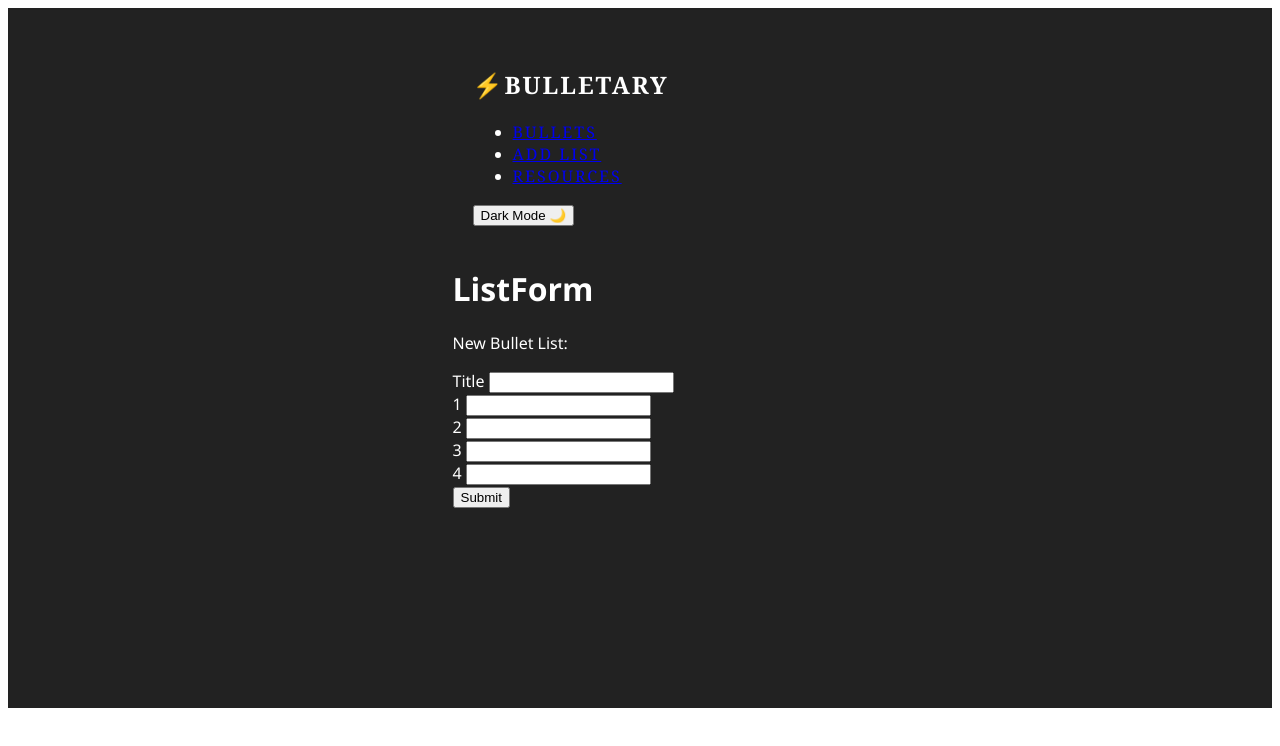
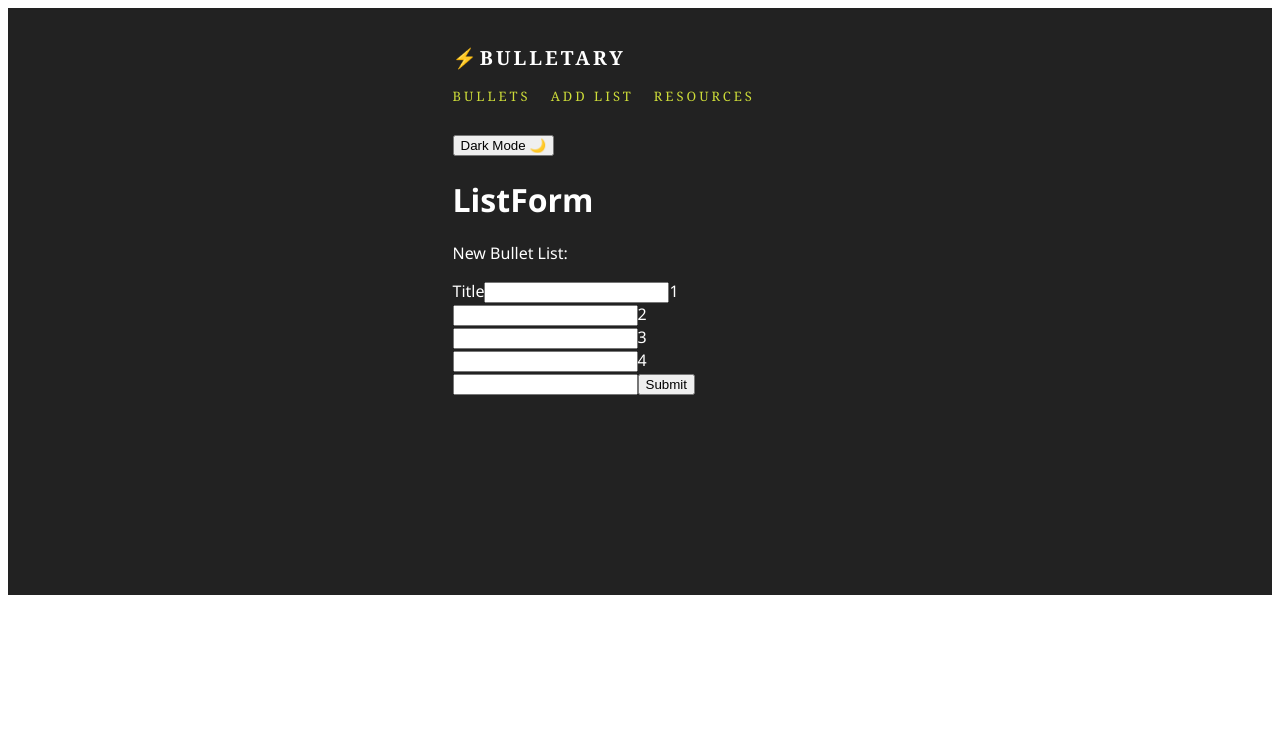
Before and after one commit to evareitzel/Bulletor, a React (Create React App) app: page /add-list in a window 1280 px wide. Shown: the top 746 px of the page. Built offline with nearby package versions, Linux system fonts and the light colour scheme; data requests are answered from the project's data file.

Commit message:
NavBar is on one line

```diff
--- a/src/components/ListForm.js
+++ b/src/components/ListForm.js
@@ -11,28 +11,32 @@ function ListForm() {
   const [task4, setTask4] = useState("")
 
   function handleTitleChange(e){
-    // e.preventDefault()
+    e.preventDefault()
     setTitle(e.target.value)
   }
 
   function handleTask1Change(e){
+    e.preventDefault()
     setTask1(e.target.value)
   }
 
   function handleTask2Change(e){
+    e.preventDefault()
     setTask2(e.target.value)
   }
 
   function handleTask3Change(e){
+    e.preventDefault()
     setTask3(e.target.value)
   }
 
   function handleTask4Change(e){
+    e.preventDefault()
     setTask4(e.target.value)
   }
 
   function handleSubmit(e){
-    // e.target.preventDefault()
+    e.preventDefault()
     console.log('Submitted!')
   }
 
@@ -47,57 +51,47 @@ function ListForm() {
       <h1>ListForm</h1>
       <p>New Bullet List: </p>
       <form>
-        <div>
-          <label>Title </label>
+          <label>Title
           <input
             onChange={handleTitleChange}
             // placeholder="Title of your List" // FIX
             // type="text"
             // value="title"
-          ></input>
-        </div>
-        <div>
-          <label>1 </label>
+          />
+          </label>
+          <label>1
           <input
             onChange={handleTask1Change}
             // placeholder="Task 1" // FIX
             // type="text"
             // value="task1"
-          >
-          </input>
-        </div>
-        <div>
-          <label>2 </label>
+          />
+          </label>
+          <label>2
           <input
             onChange={handleTask2Change}
             // placeholder="Task 2" // FIX
             // type="text"
             // value="task2"
-          >
-          </input>
-        </div>
-        <div>
-          <label>3 </label>
+          />
+          </label>
+          <label>3
           <input
             onChange={handleTask3Change}
             // placeholder="Task 3" // FIX
             // type="text"
             // value="task3"
-          >
-          </input>
-        </div>
-        <div>
-          <label>4 </label>
+          />
+          </label>
+          <label>4
           <input
             onChange={handleTask4Change}
             // placeholder="Task 4" // FIX
             // type="text"
             // value="task4"
-          >
-          </input>
-        </div>
-        <button onSubmit={handleSubmit} type="submit">Submit</button>
-      </form>
+          />
+</label>
+        <input onSubmit={handleSubmit} type="submit" value="Submit"/>      </form>
     </>
   )
 }
--- a/src/components/NavBar.js
+++ b/src/components/NavBar.js
@@ -5,15 +5,15 @@ function NavBar() {
     <div>
       <nav className="nav">
       <h1>⚡️Bulletary</h1>
-        <ul>
+        <ul className="navList">
           <li>
-            <a href="/" >Bullets</a>
+            <a href="/"  className="item">Bullets</a>
           </li>
           <li>
-            <a href="/add-list" >Add List</a>
+            <a href="/add-list" className="item">Add List</a>
           </li>
           <li>
-            <a href="/resources">Resources</a>
+            <a href="/resources" className="item">Resources</a>
           </li>
         </ul>
         <button>Dark Mode 🌙</button> {/* ☀️ Light Mode */}
--- a/src/components/Resources.js
+++ b/src/components/Resources.js
@@ -1,13 +1,15 @@
+import '../stylesheets/Resources.css'
+
 function Resources(){
   return(
     <>
       <h1>Resources</h1>
       <h3>Bullet Journal Key Symbols</h3>
       <ul>
-        <li>• To Do</li>
-        <li>◦ In Progress</li>
-        <li>× Completed</li>
-        <li>♡ Idea</li>
+        <li className="key-item">• To Do</li>
+        <li className="key-item">◦ In Progress</li>
+        <li className="key-item">× Completed</li>
+        <li className="key-item">♡ Idea</li>
       </ul>
       <a href='https://bulletjournal.com/' target="_blank">Official site</a>
       <a href="https://bulletplannerideas.com/bullet-journal-keys/?v=322b26af01d5" target="_blank">Bullet Planner Ideas</a>
--- /dev/null
+++ b/src/stylesheets/ListForm.css
@@ -0,0 +1,3 @@
+/* .form-input {
+  border-radius: 50px;
+} */
--- a/src/stylesheets/NavBar.css
+++ b/src/stylesheets/NavBar.css
@@ -1,16 +1,37 @@
-/* @use "@material/icon-button" */
 .nav {
-  /* text-decoration: none; */
+  font-size: 13px;
   font-weight: 400;
   font-family: Georgia, Times New Roman, serif;
-  letter-spacing: 2px;
-  padding: 20px;
+  letter-spacing: 3px;
+  /* padding: 20px; */
   /* position: float; */
   text-transform: uppercase;
-  /* display: block; */
   /* color: #fff; */
-  list-style-type: none
+
+  /* list-style: none */
 
 }
 
-/* li a {display: block;} */
+.navList {
+  display: flex;
+  list-style: none;
+  margin-bottom: 30px;
+  margin-left: -40px;
+  /* padding: 0 20px 0 0 */
+
+  /* overflow: hidden */
+
+}
+
+.item {
+  display: block;
+  padding-right: 20px;
+  text-decoration: none;
+  color: #CDDC39;
+
+}
+
+/* a:link
+a: visited
+a: hover
+a:active */
--- /dev/null
+++ b/src/stylesheets/Resources.css
@@ -0,0 +1,5 @@
+/* remove bullets from li's */
+
+.key-item {
+  text-decoration: none;
+}
```
